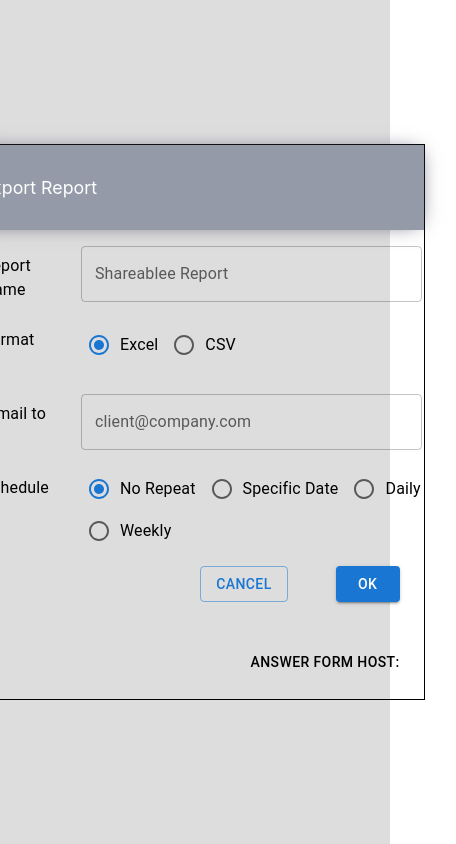
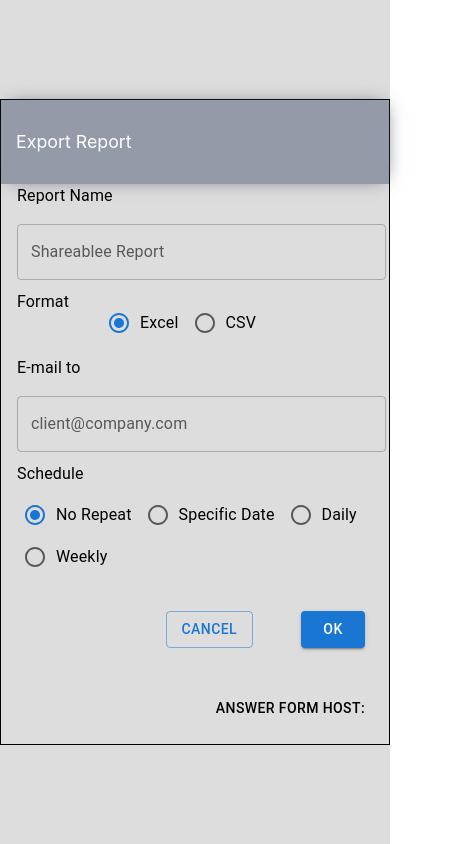
Before and after one commit to SerafinPL/react-export-mod, a React (Create React App) app: page / in a window 390 px wide. Shown: the whole page, 456 px wide, since content can reach past the window. Built offline with nearby package versions, Linux system fonts and the light colour scheme.

Commit message:
look nice on mobile

```diff
--- a/src/App.js
+++ b/src/App.js
@@ -1,12 +1,12 @@
 import classes from './App.module.scss';
 
-import Modal from './Modal/Modal'
+import Modal2 from './Modal/Modal2'
 
 const  App = () => {
   return (
     <div className={classes.App}>
       <header className={classes.AppHeader}>
-        <Modal />
+        <Modal2 />
       </header>
     </div>
   );
--- a/src/Modal/Modal.js
+++ b/src/Modal/Modal.js
@@ -98,6 +98,7 @@ const Modal = () => {
           <Box
             sx={{
               display: "flex",
+
             }}
           >
             <Box sx={{ width: "320px" }}>
--- a/src/Modal/Modal2.js
+++ b/src/Modal/Modal2.js
@@ -27,6 +27,7 @@ const Modal = () => {
     height: "50px",
     m: 2,
     mt: 3,
+    display: 'inline'
   };
 
   const arrayOfFirstOptions = [
@@ -95,9 +96,10 @@ const Modal = () => {
           <Box
             sx={{
               display: "flex",
+              flexDirection: 'column'
             }}
           >
-            <Box sx={{ width: "320px" }}>
+            <Box sx={{  }}>
               <Typography sx={TypoStyleOBJ}>Report Name</Typography>
               <TextField
                 id="name"
@@ -129,7 +131,7 @@ const Modal = () => {
                 onChange={handleChangeEmail}
               />
               </Box>
-            <Box>
+            <Box sx={{height: 125}}>
               <Typography sx={TypoStyleOBJ}>Schedule</Typography>
               <RadioComponent
                 controlStyle={{
@@ -196,7 +198,7 @@ const Modal = () => {
                     sx={{
                       width: "20%",
                       height: "50px",
-                      m: 1,
+                      m: 2,
                       color: "#000",
                       float: "left",
                       mt: 5,
@@ -227,6 +229,7 @@ const Modal = () => {
                       color: "#000",
                       float: "left",
                       mt: 5,
+                      lineHeight: '3.5'
                     }}
                   >
                     {" "}
```
